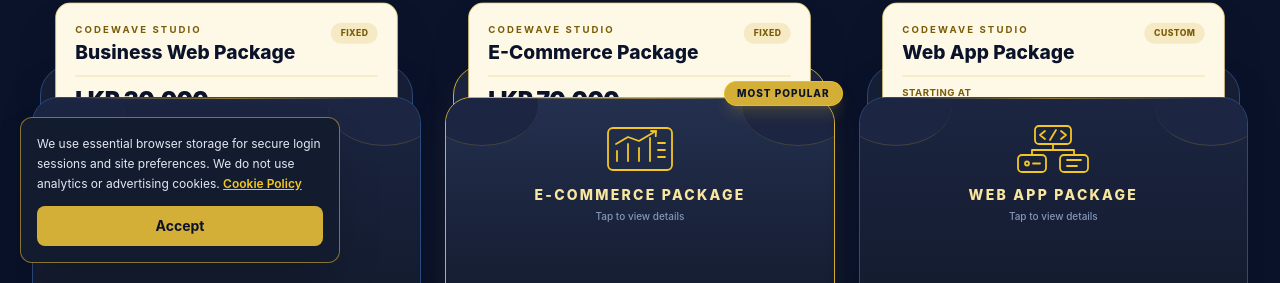
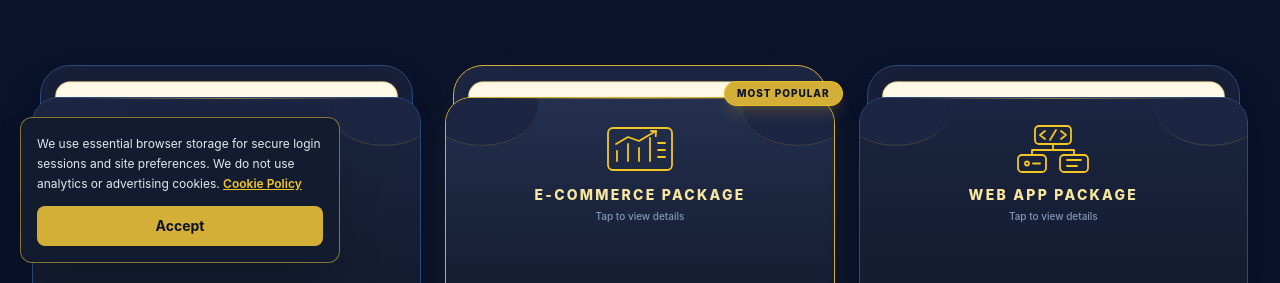
Before and after one commit to GaniduSasmitha/Codewave-Studio, a React (Vite) app: page /pricing in a window 1280 px wide. Shown: the part 517-800 px from the top of the page. Built offline with nearby package versions, Linux system fonts and the light colour scheme; no server answers.

Commit message:
feat: add Pricing page component with interactive envelope cards and feature details

```diff
--- a/src/pages/public/Pricing.tsx
+++ b/src/pages/public/Pricing.tsx
@@ -141,11 +141,12 @@ function PricingEnvelope({ tier, isOpen, onToggle, onSelect }: PricingEnvelopePr
           id={envelopeId}
           initial={false}
           animate={{
-            y: isOpen ? -190 : 10,
-            scale: isOpen ? 1 : 0.96
+            y: isOpen ? -215 : 0,
+            scale: isOpen ? 1 : 0.96,
+            height: isOpen ? 375 : 215
           }}
           transition={{ type: 'spring', stiffness: 210, damping: 24 }}
-          className={`absolute inset-x-3 -top-20 h-[375px] rounded-2xl border border-[#D4AF37]/50 bg-[#FEF9E7] p-4 sm:p-5 text-[#0B132B] shadow-2xl flex flex-col justify-between sm:inset-x-4 ${isOpen ? 'z-40' : 'z-10'}`}
+          className={`absolute inset-x-3.5 top-3 rounded-2xl border border-[#D4AF37]/50 bg-[#FEF9E7] p-4 sm:p-5 text-[#0B132B] shadow-2xl flex flex-col justify-between overflow-hidden sm:inset-x-4 ${isOpen ? 'z-40' : 'z-10'}`}
         >
           <div>
             <div className="mb-2.5 flex items-start justify-between gap-3 border-b border-[#D4AF37]/35 pb-2.5">
```
